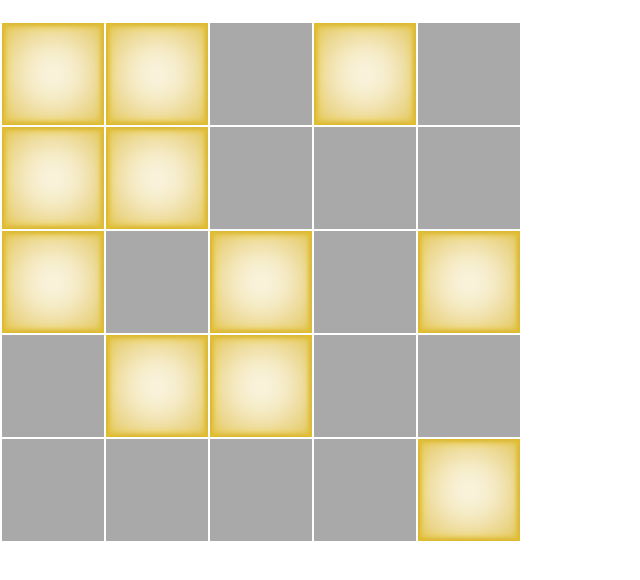
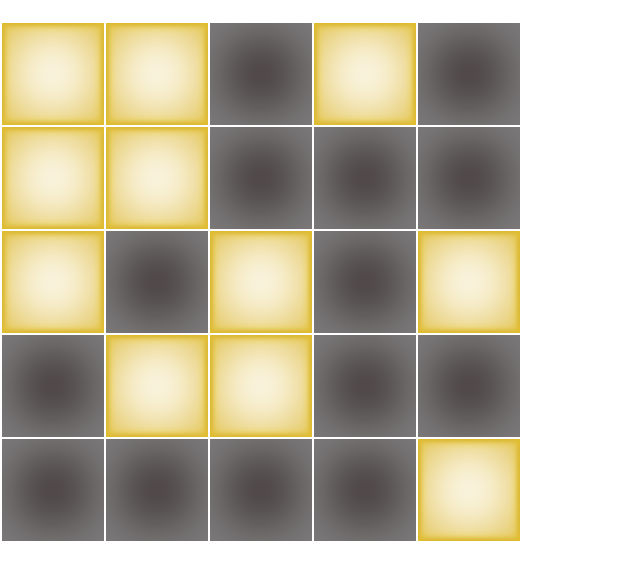
Before and after one commit to pixelready/react-lights-out, a React (Create React App) app: page / in a window 1280 px wide. Shown: the top 580 px of the page, without its empty margins (0-640 px from the left). Built offline with nearby package versions, Linux system fonts and the light colour scheme.

Commit message:
unlit cell styling

```diff
--- a/src/Cell.css
+++ b/src/Cell.css
@@ -1,8 +1,9 @@
 .Cell {
   height: 100px;
   width: 100px;
-  background-color: darkgray;
+  background-color: #463d3d;
   cursor: pointer;
+  box-shadow: 0 0 46px 16px #7e7d7d inset;
 }
 
 .Cell-lit {
```
